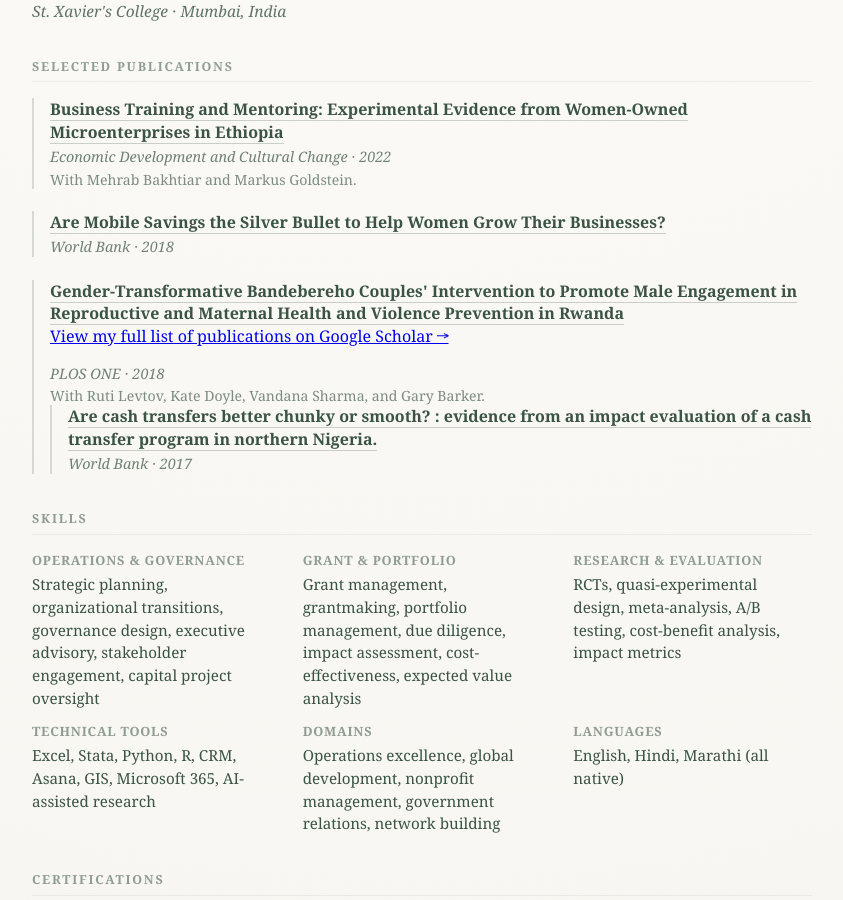
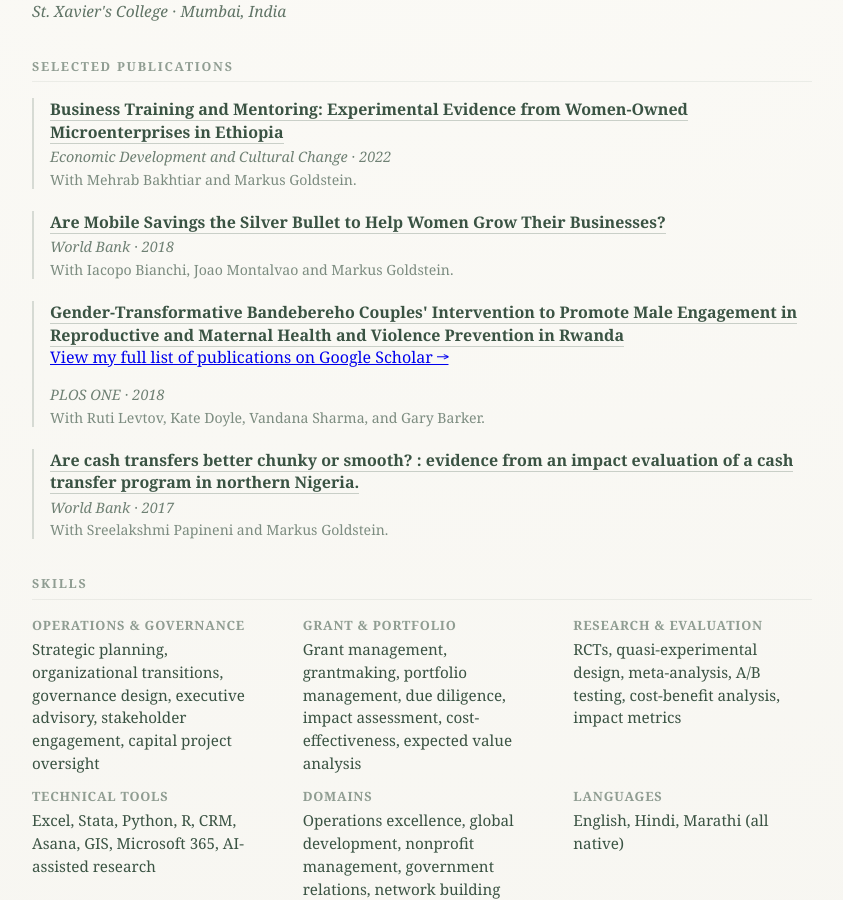
Before and after one commit to gautambastian/gautambastian.com, a Jekyll site: the page built from cv.md, in a window 1280 px wide and 900 px high, scrolled down 2370 px. Shown: the whole window, without its empty margins (218-1061 px from the left). Built offline with Jekyll 4.4.1, drawn with Linux system fonts in a browser that asks for light colours.

Commit message:
formatting edits to publication section .

```diff
--- a/cv.md
+++ b/cv.md
@@ -109,6 +109,7 @@ permalink: /cv/
 <a href="https://documents.worldbank.org/en/publication/documents-reports/documentdetail/512121538488834978" target="_blank">Are Mobile Savings the Silver Bullet to Help Women Grow Their Businesses?</a>
 </div>
 <div class="pub-meta">World Bank · 2018</div>
+<div class="pub-coauthors">With Iacopo Bianchi, Joao Montalvao and Markus Goldstein.</div>
 </div>
 <div class="pub-entry">
 <div class="pub-title">
@@ -117,12 +118,13 @@ permalink: /cv/
 <p style="margin-bottom:1rem;"><a href="https://scholar.google.com/citations?user=vMkDMmwAAAAJ&hl=en" target="_blank">View my full list of publications on Google Scholar &rarr;</a></p>
 <div class="pub-meta">PLOS ONE · 2018</div>
 <div class="pub-coauthors">With Ruti Levtov, Kate Doyle, Vandana Sharma, and Gary Barker.</div>
+</div>
 <div class="pub-entry">
 <div class="pub-title">
 <a href="https://documents.worldbank.org/en/publication/documents-reports/documentdetail/201411503985884102" target="_blank">Are cash transfers better chunky or smooth? : evidence from an impact evaluation of a cash transfer program in northern Nigeria.</a>
 </div>
 <div class="pub-meta">World Bank · 2017</div>
-</div>
+<div class="pub-coauthors">With Sreelakshmi Papineni and Markus Goldstein.</div>
 </div>
 </div>
 <div class="resume-section">
```
